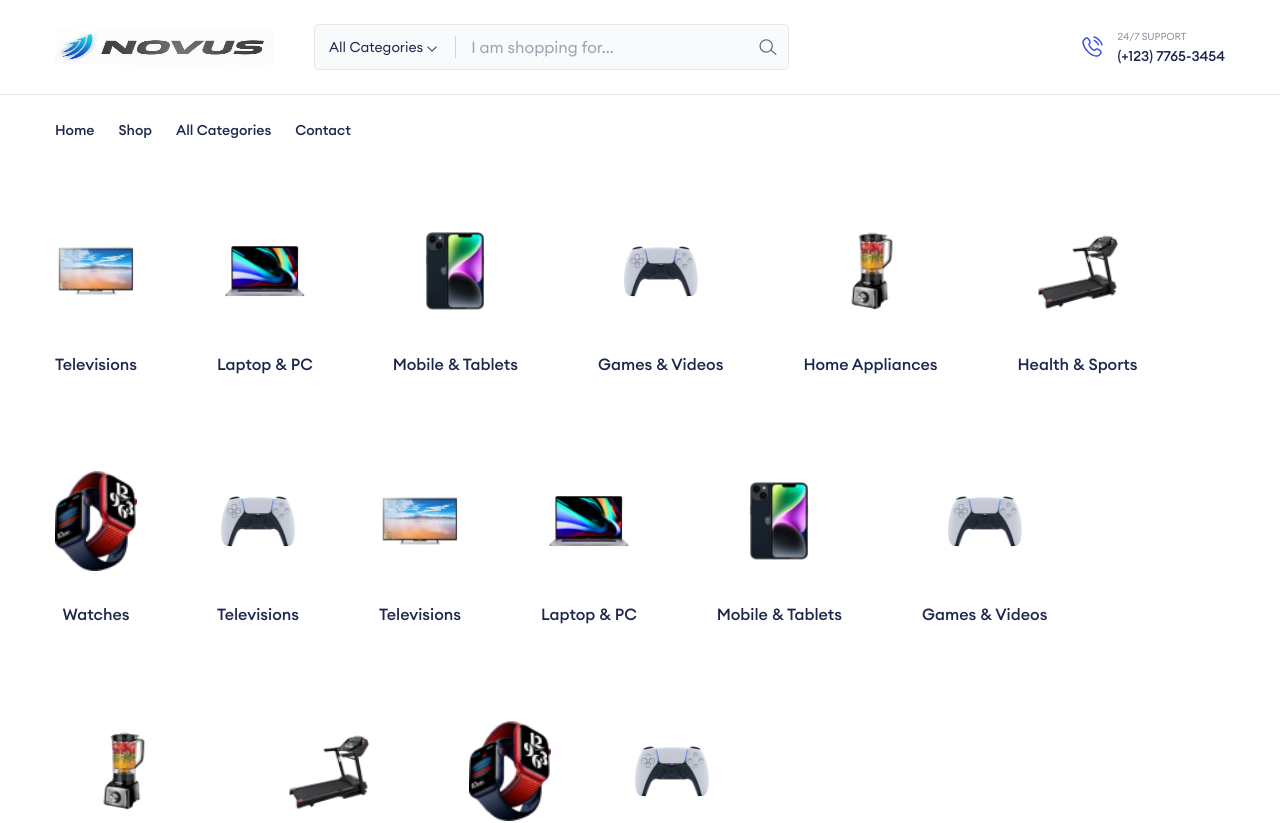
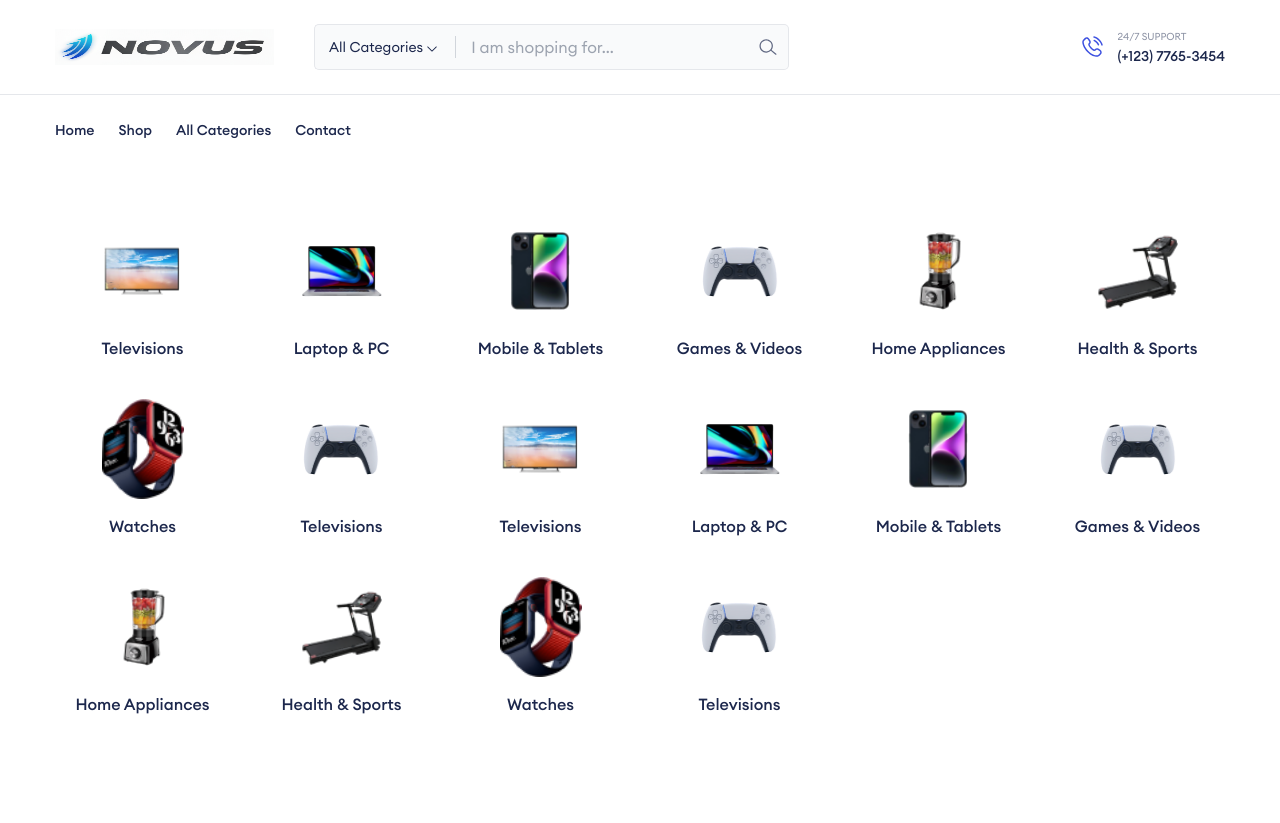
Before and after one commit to ZAWADBINSHARIF/NextJS-Ecommerce-Template, a Next.js app: page /all-categories in a window 1280 px wide. Shown: the top 823 px of the page. Built offline with nearby package versions, Linux system fonts and the light colour scheme.

Commit message:
Add categories data and refactor category display components

```diff
--- a/src/app/(site)/(pages)/all-categories/page.tsx
+++ b/src/app/(site)/(pages)/all-categories/page.tsx
@@ -1,101 +1,20 @@
 import { Category } from '@/types/category';
 import Image from 'next/image';
 import React from 'react';
+import categoriesData from '@/data/categories';
 
-
-const data = [
-    {
-        title: "Televisions",
-        id: 1,
-        img: "/images/categories/categories-01.png",
-    },
-    {
-        title: "Laptop & PC",
-        id: 2,
-        img: "/images/categories/categories-02.png",
-    },
-    {
-        title: "Mobile & Tablets",
-        id: 3,
-        img: "/images/categories/categories-03.png",
-    },
-    {
-        title: "Games & Videos",
-        id: 4,
-        img: "/images/categories/categories-04.png",
-    },
-    {
-        title: "Home Appliances",
-        id: 5,
-        img: "/images/categories/categories-05.png",
-    },
-    {
-        title: "Health & Sports",
-        id: 6,
-        img: "/images/categories/categories-06.png",
-    },
-    {
-        title: "Watches",
-        id: 7,
-        img: "/images/categories/categories-07.png",
-    },
-    {
-        title: "Televisions",
-        id: 8,
-        img: "/images/categories/categories-04.png",
-    },
-    {
-        title: "Televisions",
-        id: 9,
-        img: "/images/categories/categories-01.png",
-    },
-    {
-        title: "Laptop & PC",
-        id: 10,
-        img: "/images/categories/categories-02.png",
-    },
-    {
-        title: "Mobile & Tablets",
-        id: 11,
-        img: "/images/categories/categories-03.png",
-    },
-    {
-        title: "Games & Videos",
-        id: 12,
-        img: "/images/categories/categories-04.png",
-    },
-    {
-        title: "Home Appliances",
-        id: 13,
-        img: "/images/categories/categories-05.png",
-    },
-    {
-        title: "Health & Sports",
-        id: 14,
-        img: "/images/categories/categories-06.png",
-    },
-    {
-        title: "Watches",
-        id: 15,
-        img: "/images/categories/categories-07.png",
-    },
-    {
-        title: "Televisions",
-        id: 16,
-        img: "/images/categories/categories-04.png",
-    },
-];
-
-const index = () => {
-
-    const SingleItem = ({ item }: { item: Category; }) => {
-
-        return (
-            <a href="#" className="group flex flex-col items-center">
-                <div className="max-w-[130px] w-full h-32.5 rounded-full flex items-center justify-center mb-4">
-                    <Image src={item.img} alt="Category" width={82} height={62} />
+const AllCategories = () => {
+    const SingleItem = ({ item }: { item: Category; }) => (
+        <a href="#" className="group flex flex-col items-center transition-transform hover:scale-105">
+            <div className="max-w-[130px] w-full h-32.5 rounded-full flex items-center justify-center bg-gray-100 dark:bg-gray-800">
+                <Image
+                    src={item.img}
+                    alt={item.title}
+                    width={82}
+                    height={82}
+                    className="object-contain"
+                />
             </div>
-
             <div className="flex justify-center">
                 <h3 className="inline-block font-medium text-center text-dark bg-gradient-to-r from-blue to-blue bg-[length:0px_1px] bg-left-bottom bg-no-repeat transition-[background-size] duration-500 group-hover:bg-[length:100%_3px] group-hover:text-blue">
                     {item.title}
@@ -103,21 +22,18 @@ const index = () => {
             </div>
         </a>
     );
-    };
 
     return (
         <section className="overflow-hidden pb-10 lg:pb-12.5 xl:pb-15 pt-57.5 sm:pt-45 lg:pt-30 xl:pt-51.5">
             <div className="max-w-[1170px] w-full mx-auto px-4 sm:px-8 xl:px-0">
-                <div className={`flex flex-row gap-20 flex-wrap`}>
-
-                    {data.map((item) => (
+                <div className="grid grid-cols-2 sm:grid-cols-3 md:grid-cols-4 lg:grid-cols-5 xl:grid-cols-6 gap-6 justify-items-center">
+                    {categoriesData.map((item) => (
                         <SingleItem key={item.id} item={item} />
                     ))}
-
                 </div>
             </div>
         </section>
     );
 };
 
-export default index;
+export default AllCategories;
--- a/src/components/Common/ProductItem.tsx
+++ b/src/components/Common/ProductItem.tsx
@@ -74,7 +74,7 @@ const ProductItem = ({ item }: { item: Product; }) => {
 
 
       <div className="mt-4 flex justify-between">
-        <button
+        {/* <button
           onClick={() => {
             openModal();
             handleQuickViewUpdate();
@@ -82,7 +82,7 @@ const ProductItem = ({ item }: { item: Product; }) => {
           className="inline-flex font-medium text-custom-sm py-[7px] px-5 rounded-[5px] bg-blue text-white ease-out duration-200 hover:bg-blue-dark"
         >
           Quick View
-        </button>
+        </button> */}
 
         <button
           onClick={() => {
@@ -91,7 +91,7 @@ const ProductItem = ({ item }: { item: Product; }) => {
           }}
           className="inline-flex font-medium text-custom-sm py-[7px] px-5 rounded-[5px] border border-blue text-blue ease-out duration-200 hover:bg-blue hover:text-white"
         >
-          Full View
+          View Details
         </button>
 
       </div>
--- a/src/components/Shop/SingleGridItem.tsx
+++ b/src/components/Shop/SingleGridItem.tsx
@@ -69,7 +69,7 @@ const SingleGridItem = ({ item }: { item: Product; }) => {
       </span>
 
       <div className="mt-4 flex justify-between">
-        <button
+        {/* <button
           onClick={() => {
             openModal();
             handleQuickViewUpdate();
@@ -77,7 +77,7 @@ const SingleGridItem = ({ item }: { item: Product; }) => {
           className="inline-flex font-medium text-custom-sm py-[7px] px-5 rounded-[5px] bg-blue text-white ease-out duration-200 hover:bg-blue-dark"
         >
           Quick View
-        </button>
+        </button> */}
 
         <button
           onClick={() => {
@@ -86,7 +86,7 @@ const SingleGridItem = ({ item }: { item: Product; }) => {
           }}
           className="inline-flex font-medium text-custom-sm py-[7px] px-5 rounded-[5px] border border-blue text-blue ease-out duration-200 hover:bg-blue hover:text-white"
         >
-          Full View
+          View Details
         </button>
 
       </div>
--- a/src/components/Shop/SingleListItem.tsx
+++ b/src/components/Shop/SingleListItem.tsx
@@ -74,7 +74,7 @@ const SingleListItem = ({ item }: { item: Product; }) => {
           </div>
 
           <div className="mt-4 flex flex-col gap-3">
-            <button
+            {/* <button
               onClick={() => {
                 openModal();
                 handleQuickViewUpdate();
@@ -82,7 +82,7 @@ const SingleListItem = ({ item }: { item: Product; }) => {
               className="inline-flex font-medium text-custom-sm py-[7px] px-5 rounded-[5px] bg-blue text-white ease-out duration-200 hover:bg-blue-dark"
             >
               Quick View
-            </button>
+            </button> */}
 
             <button
               onClick={() => {
@@ -91,7 +91,7 @@ const SingleListItem = ({ item }: { item: Product; }) => {
               }}
               className="inline-flex font-medium text-custom-sm py-[7px] px-5 rounded-[5px] border border-blue text-blue ease-out duration-200 hover:bg-blue hover:text-white"
             >
-              Full View
+              View Details
             </button>
 
           </div>
--- /dev/null
+++ b/src/data/categories.ts
@@ -0,0 +1,86 @@
+import { Category } from '@/types/category';
+
+const categoriesData: Category[] = [
+    {
+        title: "Televisions",
+        id: 1,
+        img: "/images/categories/categories-01.png",
+    },
+    {
+        title: "Laptop & PC",
+        id: 2,
+        img: "/images/categories/categories-02.png",
+    },
+    {
+        title: "Mobile & Tablets",
+        id: 3,
+        img: "/images/categories/categories-03.png",
+    },
+    {
+        title: "Games & Videos",
+        id: 4,
+        img: "/images/categories/categories-04.png",
+    },
+    {
+        title: "Home Appliances",
+        id: 5,
+        img: "/images/categories/categories-05.png",
+    },
+    {
+        title: "Health & Sports",
+        id: 6,
+        img: "/images/categories/categories-06.png",
+    },
+    {
+        title: "Watches",
+        id: 7,
+        img: "/images/categories/categories-07.png",
+    },
+    {
+        title: "Televisions",
+        id: 8,
+        img: "/images/categories/categories-04.png",
+    },
+    {
+        title: "Televisions",
+        id: 9,
+        img: "/images/categories/categories-01.png",
+    },
+    {
+        title: "Laptop & PC",
+        id: 10,
+        img: "/images/categories/categories-02.png",
+    },
+    {
+        title: "Mobile & Tablets",
+        id: 11,
+        img: "/images/categories/categories-03.png",
+    },
+    {
+        title: "Games & Videos",
+        id: 12,
+        img: "/images/categories/categories-04.png",
+    },
+    {
+        title: "Home Appliances",
+        id: 13,
+        img: "/images/categories/categories-05.png",
+    },
+    {
+        title: "Health & Sports",
+        id: 14,
+        img: "/images/categories/categories-06.png",
+    },
+    {
+        title: "Watches",
+        id: 15,
+        img: "/images/categories/categories-07.png",
+    },
+    {
+        title: "Televisions",
+        id: 16,
+        img: "/images/categories/categories-04.png",
+    },
+];
+
+export default categoriesData;
```
Lines whose indentation alone changed are shown as unchanged.
